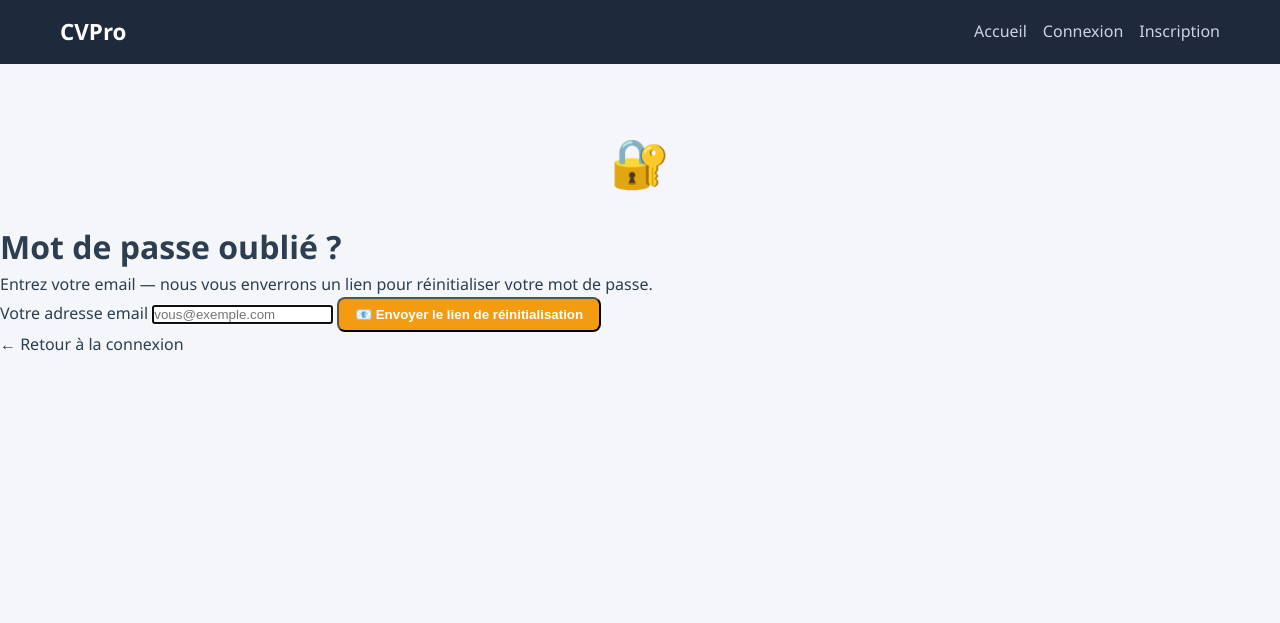
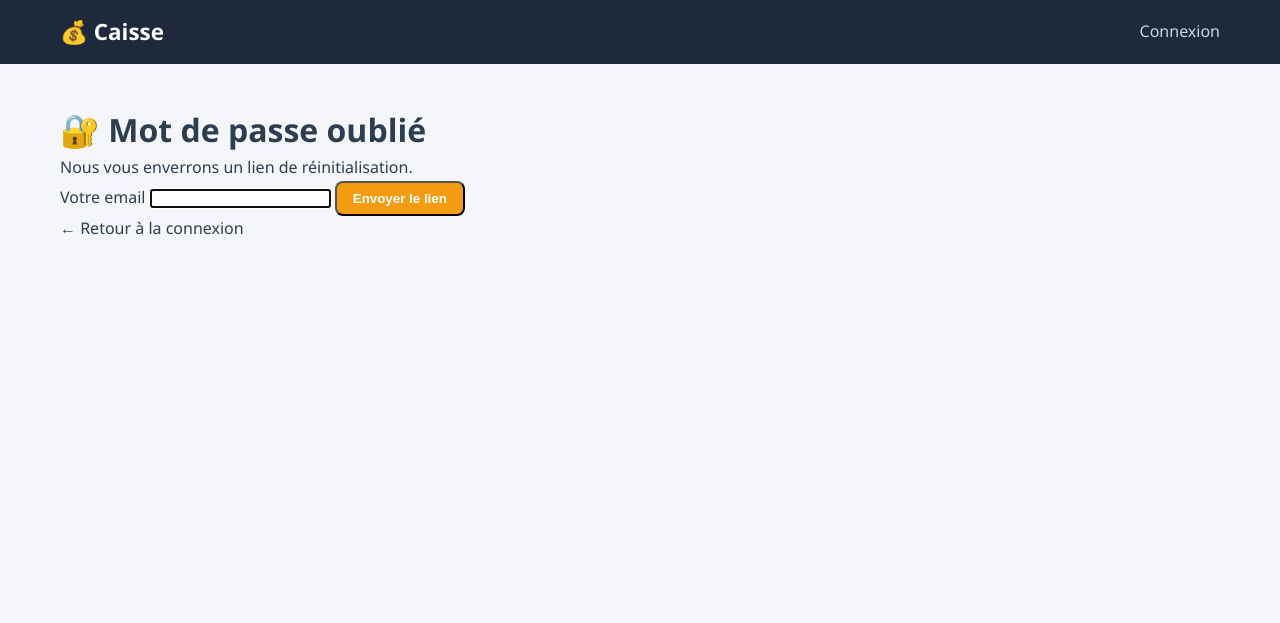
Before and after one commit to paluku/palbackend, a Flask app: page /forgot-password in a window 1280 px wide. Shown: the top 623 px of the page. Run offline with Flask 3, Linux system fonts and the light colour scheme.

Commit message:
Update forgot_password.html

```diff
--- a/templates/forgot_password.html
+++ b/templates/forgot_password.html
@@ -3,53 +3,43 @@
 <head>
 <meta charset="utf-8"/>
 <meta name="viewport" content="width=device-width, initial-scale=1"/>
-<title>Mot de passe oublié — CVPro</title>
+<title>Mot de passe oublié — Caisse</title>
 <link rel="stylesheet" href="{{ url_for('static', filename='css/style.css') }}"/>
 </head>
-<body data-connecte="false">
+<body>
 
 <header class="topbar">
   <div class="wrap">
-    <a href="/" class="logo">CV<span>Pro</span></a>
+    <a href="/" class="logo">💰 Caisse</a>
     <nav class="menu">
-      <a href="/">Accueil</a>
       <a href="/login">Connexion</a>
-      <a href="/register">Inscription</a>
     </nav>
   </div>
 </header>
 
-<main class="contenu" style="padding: 60px 0;">
-  <div class="form-auth">
-    <div style="text-align:center; margin-bottom:20px;">
-      <div style="font-size:3rem; margin-bottom:8px;">🔐</div>
-    </div>
-
-    <h1>Mot de passe oublié ?</h1>
-    <p class="sous-titre">
-      Entrez votre email — nous vous enverrons un lien pour réinitialiser votre mot de passe.
-    </p>
-
+<main class="contenu">
+  <div class="wrap">
     {% with messages = get_flashed_messages(with_categories=true) %}
       {% for cat, msg in messages %}
         <div class="flash flash-{{ cat }}">{{ msg }}</div>
       {% endfor %}
     {% endwith %}
 
-    <form method="post" class="formulaire">
-      <label>Votre adresse email
-        <input type="email" name="email" placeholder="vous@exemple.com"
-               required autofocus/>
-      </label>
+    <div class="form-auth">
+      <h1>🔐 Mot de passe oublié</h1>
+      <p class="sous-titre">Nous vous enverrons un lien de réinitialisation.</p>
 
-      <button type="submit" class="btn-or btn-grand">
-        📧 Envoyer le lien de réinitialisation
-      </button>
-    </form>
+      <form method="post" class="formulaire">
+        <label>Votre email
+          <input type="email" name="email" required autofocus/>
+        </label>
+        <button type="submit" class="btn-or btn-grand">Envoyer le lien</button>
+      </form>
 
-    <p class="lien-bas">
-      <a href="/login">← Retour à la connexion</a>
-    </p>
+      <p class="lien-bas">
+        <a href="/login">← Retour à la connexion</a>
+      </p>
+    </div>
   </div>
 </main>
 
```
